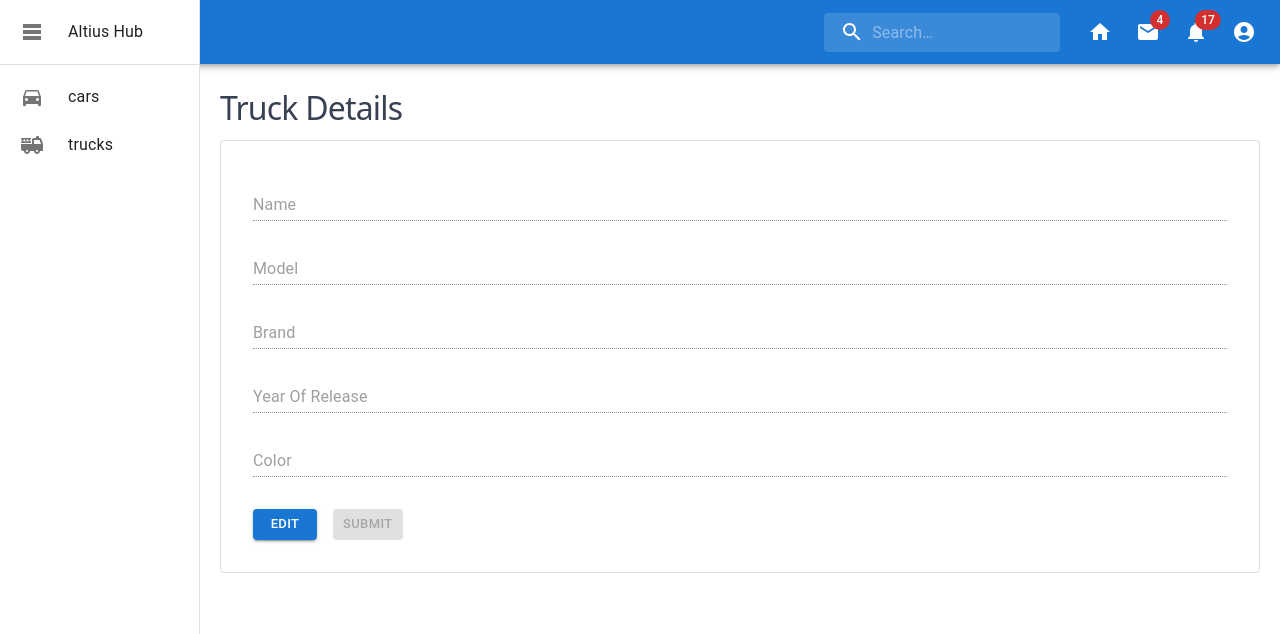
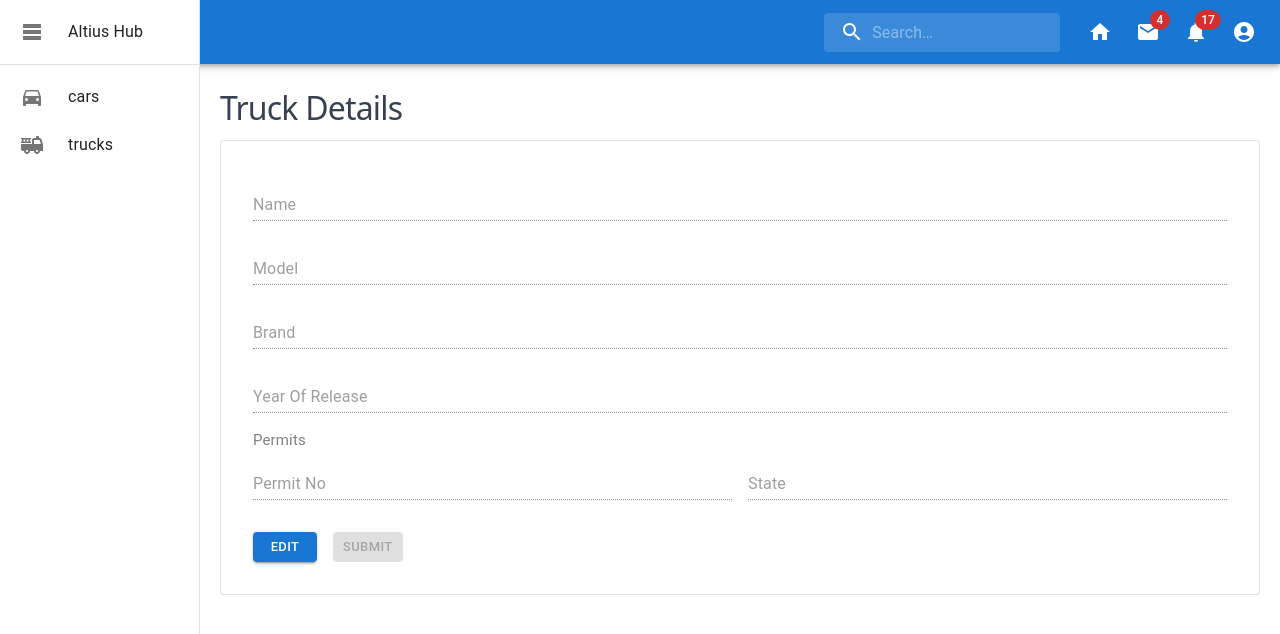
Before and after one commit to TSKHayagreevaC/Frontend-Onboarding-Exercise, a React (Vite) app in the folder exercise/: page /trucks/1 in a window 1280 px wide. Shown: the top 634 px of the page. Built offline with nearby package versions, Linux system fonts and the light colour scheme.

Commit message:
feat: Color for Car and Permits for Truck

```diff
--- a/exercise/src/app/components/hook-form.tsx
+++ b/exercise/src/app/components/hook-form.tsx
@@ -1,4 +1,4 @@
-import { Button, Grid, IconButton, Stack, TextField } from "@mui/material"
+import { Button, Grid, IconButton, Stack, TextField, Typography } from "@mui/material"
 
 import { useForm } from "react-hook-form"
 
@@ -208,6 +208,8 @@ export default function HookForm(item: any) {
 
 				</Grid>
 
+				{`${item?.item}` === 'Car' &&
+
 					<Grid m={2}>
 
 						<TextField
@@ -227,6 +229,58 @@ export default function HookForm(item: any) {
 						/>
 
 					</Grid>
+
+				}
+
+
+				{ `${item?.item}` === 'Truck' &&
+
+					<Grid m={2}>
+
+						<Typography color={'grey'} fontSize={15}>Permits</Typography>
+
+						<Stack direction="row" spacing={2}>
+
+							<TextField
+
+								// defaultValue={itemDetails?.color}
+
+								disabled={editForm}
+
+								fullWidth={true}
+
+								// {...register("color")}
+
+								variant="standard"
+
+								label="Permit No"
+
+							/>
+
+							<TextField
+
+								// defaultValue={itemDetails?.color}
+
+								disabled={editForm}
+
+								fullWidth={true}
+
+								// {...register("color")}
+
+								variant="standard"
+
+								label="State"
+
+							/>
+
+						</Stack>
+
+					</Grid>
+
+				}
+
+
+
 
 			</Grid>
 
--- a/exercise/types.d.ts
+++ b/exercise/types.d.ts
@@ -15,3 +15,8 @@ export interface Item {
     type: string
     Item: Item
   }
+
+  export type TruckPermits = {
+    permit_no: string;
+    state: string
+  }[]
```
Lines whose indentation alone changed are shown as unchanged.
